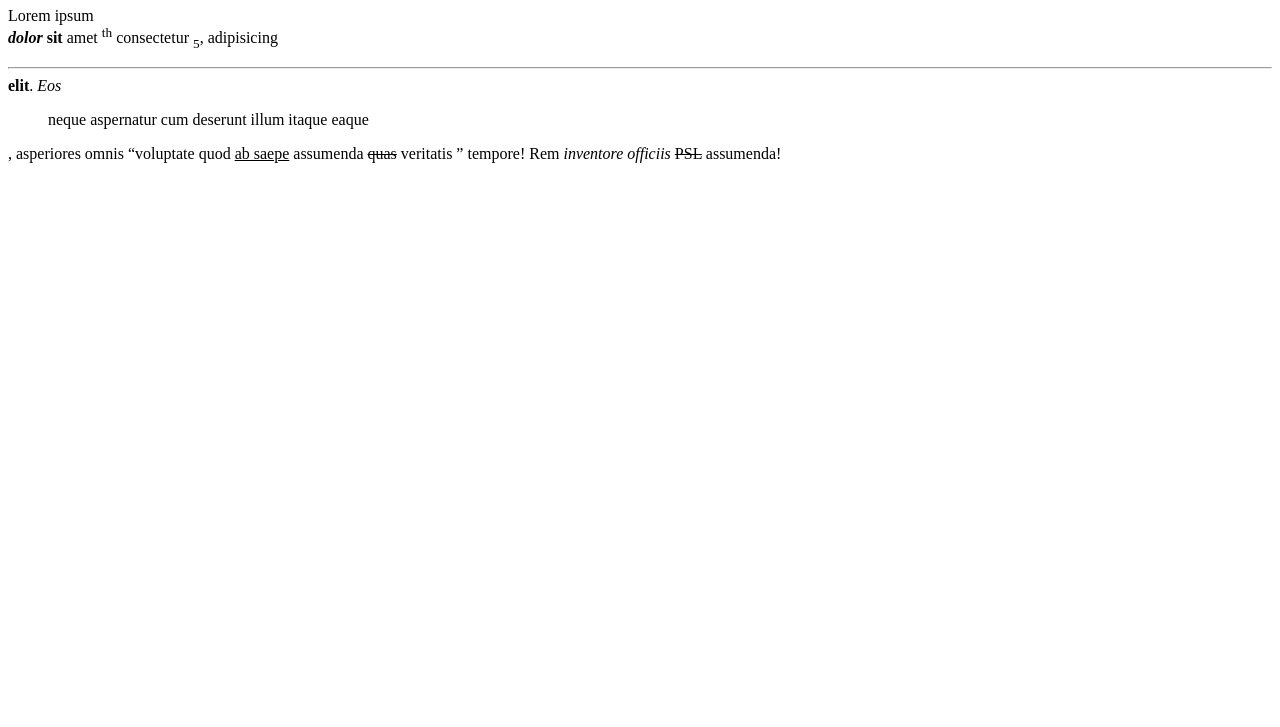
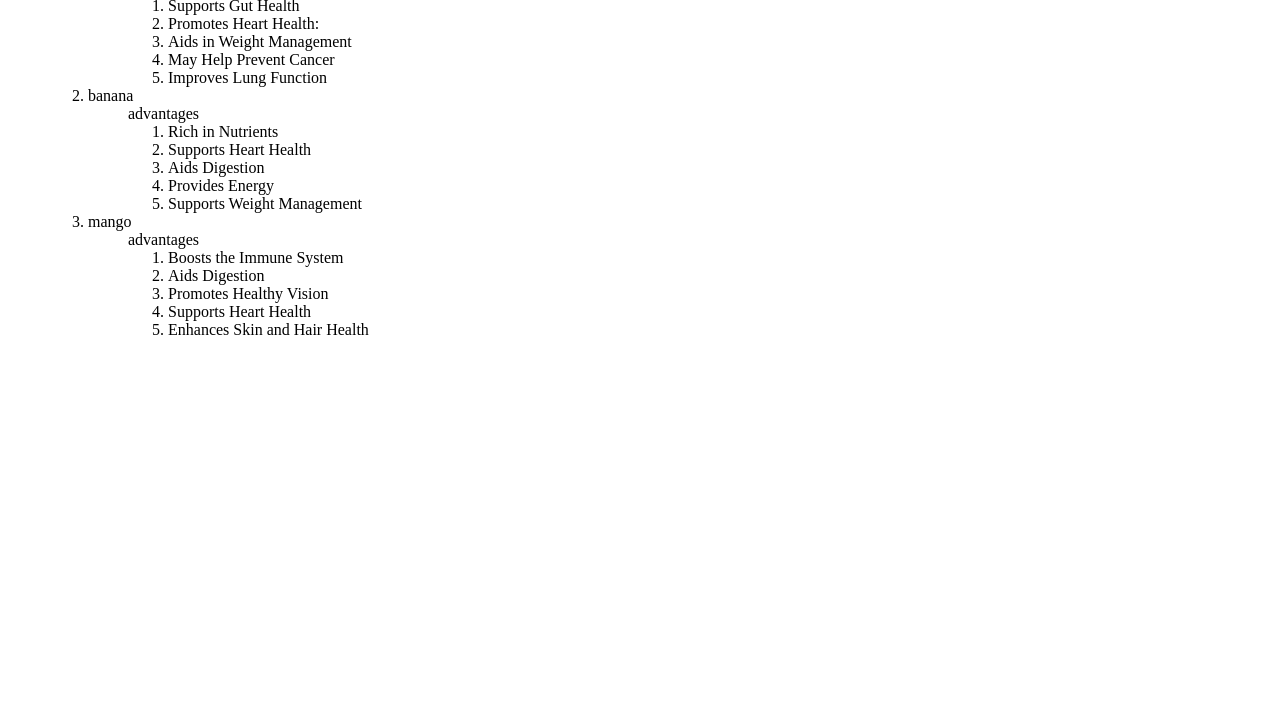
Before and after one commit to arzamansari0-stack/arzam-coding, a plain HTML site: page index.html in a window 1280 px wide. Shown: the part 73-800 px from the top of the page. Drawn offline with Linux system fonts and the light colour scheme.

Commit message:
class4 2.0

```diff
--- a/index.html
+++ b/index.html
@@ -3,9 +3,56 @@
 <head>
     <meta charset="UTF-8">
     <meta name="viewport" content="width=device-width, initial-scale=1.0">
-    <title>Arzam</title>
+    <title>Document</title>
 </head>
 <body>
-<h1>Arzam</h1><p>Lorem ipsum <br> <b>  <i>dolor</i> sit </b> amet <sup>th</sup> consectetur <sub>5</sub>, adipisicing <hr>  <strong>elit</strong>.  <em>Eos</em>  <blockquote>neque aspernatur cum deserunt illum itaque eaque</blockquote>, asperiores omnis <q>voluptate quod  <ins>ab saepe</ins> assumenda  <s>quas</s> veritatis </q> tempore! Rem <CIte>inventore officiis</CIte>  <ABBr> <del>PSL</del> </ABBr>  assumenda!</p>
+ <ul>
+    grosry list
+    <ol>
+        <li>apple
+            <ul>advantages
+                <ol>
+                    <li>Supports Gut Health</li>
+                    <li>Promotes Heart Health:</li>
+                    <li>Aids in Weight Management</li>
+                    <li>May Help Prevent Cancer</li>
+                    <li>Improves Lung Function</li>
+                </ol>
+            </ul>
+        </li>
+        <li>banana
+            <ul>
+                advantages
+                <ol>
+                    <li> Rich in Nutrients</li>
+                    <li> Supports Heart Health</li>
+                    <li> Aids Digestion</li>
+                    <li>Provides Energy</li>
+                    <li>Supports Weight Management</li>
+                </ol>
+            </ul>
+        </li>
+        <li>mango
+            <ul>
+                advantages
+                <ol>
+                    <li>Boosts the Immune System</li>
+                    <li>Aids Digestion</li>
+                    <li>Promotes Healthy Vision</li>
+                    <li>Supports Heart Health</li>
+                    <li>Enhances Skin and Hair Health</li>
+                </ol>
+            </ul>
+        </li>
+
+    </ol>
+ </ul>
+
+
+
+
+
+
+
 </body>
 </html>
```
